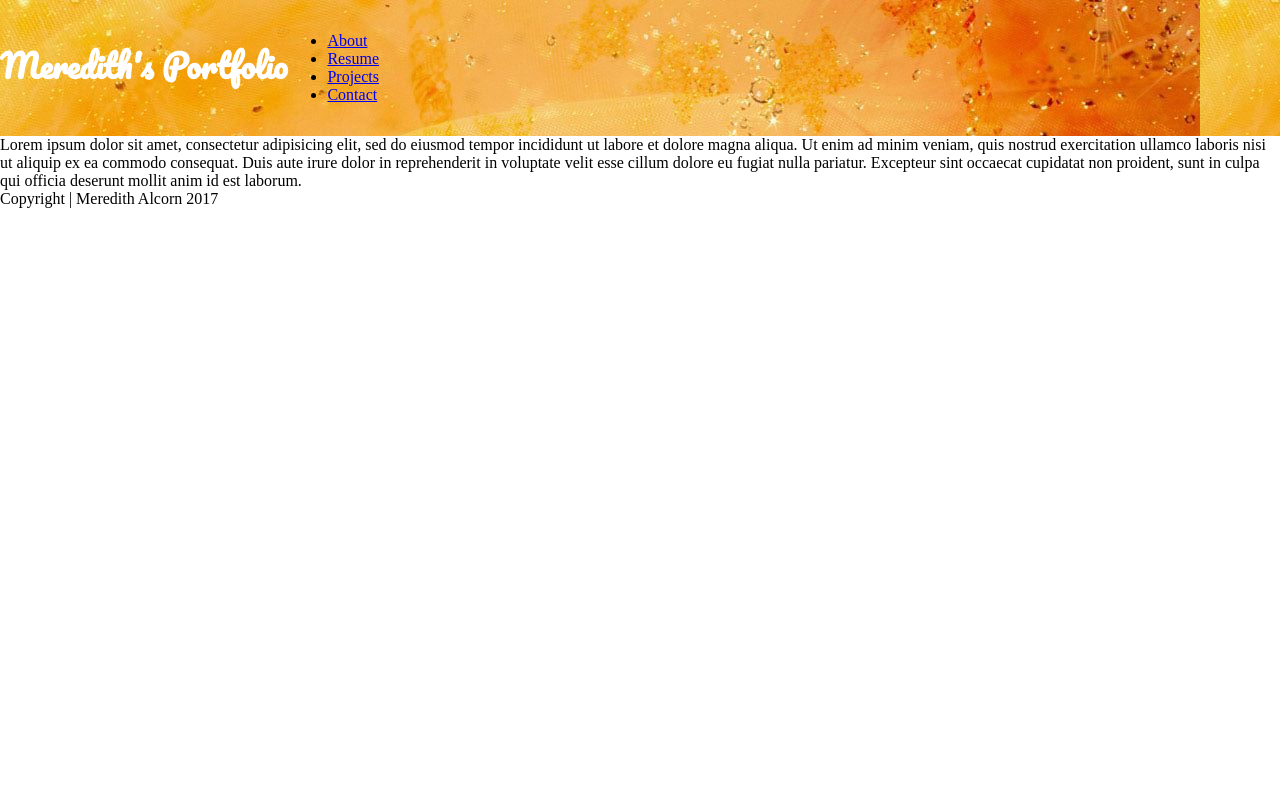
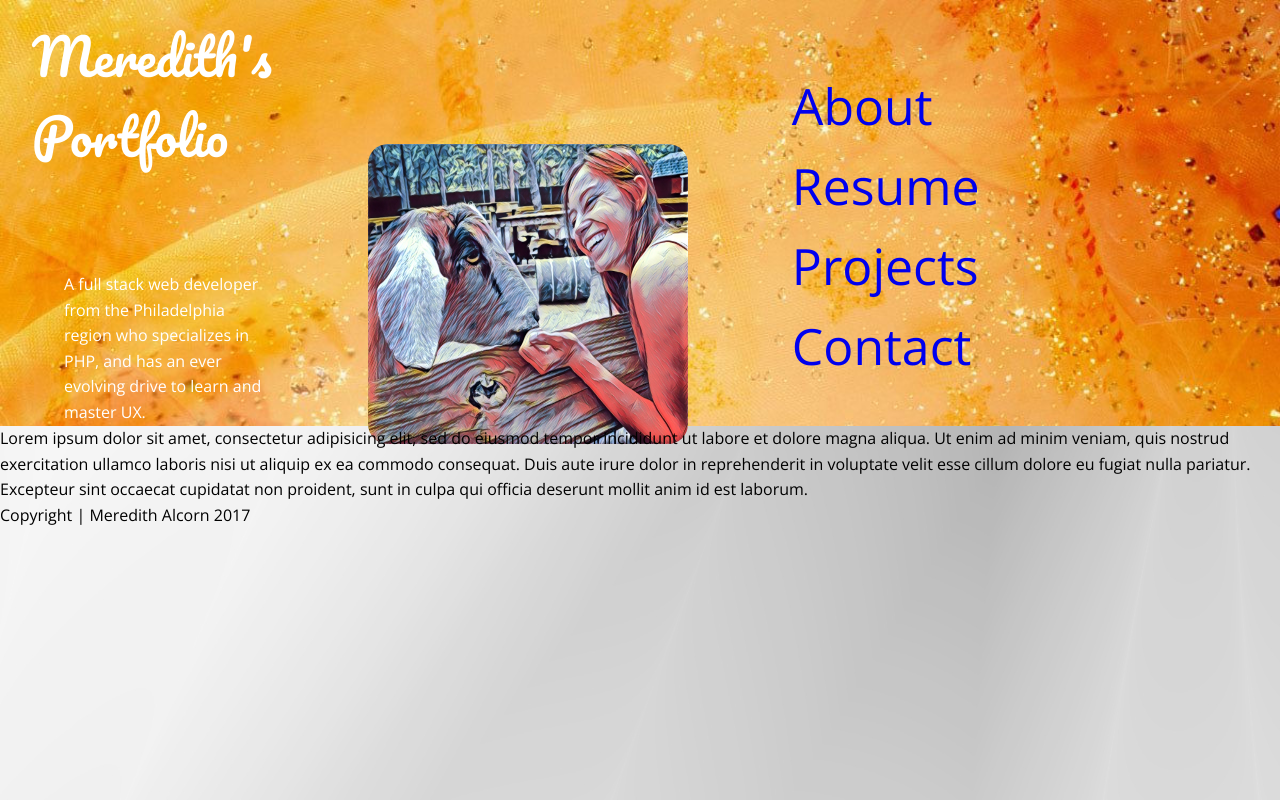
Before and after one commit to meredithalcorn/portfolio, a plain HTML site: page index.html in a window 1280 px wide. Drawn offline with nearby package versions, Linux system fonts and the light colour scheme.

Commit message:
add photo to nav bar and minor stylistic changes, add background image for body

```diff
--- a/css/style.css
+++ b/css/style.css
@@ -1,20 +1,60 @@
 body {
+    background-image: url("gray-portfolio.jpg");
+    line-height: 1.6;
     margin: 0;
+    font-family: Open Sans;
+}
+
+a {
+    text-decoration: none;
 }
 
 /* Navigation Bar Contents */
 
 .nav-bar {
     background-image: url("portfolio-background.jpg");
+    background-repeat: no-repeat;
+    background-size: cover;
     display: flex;
     padding: 1em 0;
+    height: 394px;
+    width: auto;
 }
 
-#about {
 
+.nav-bar img {
+    postion: fixed;
+    margin-top: 10%;
+    margin-left: 5%;
+    border-radius: 20px;
 }
-.nav-bar h1 {
+
+.nav-bar ul {
+    float: left;
+    margin-left: 5%;
+    width: 100%;
+    font-size: 50px;
+    list-style: none;
+}
+
+.nav-bar a:visited {
+    text-decoration: none;
     color: #fff;
+}
+
+.nav-bar #name {
+    margin-left: 2.5%;
+    margin-right: 2.5%;
     font-family: Pacifico;
-    text-align: center;
+    font-size: 50px;
+    color: #fff;
 }
+
+.nav-bar #brief-intro {
+    position: absolute;
+    width: 200px;
+    height: 50px;
+    margin-top: 20%;
+    margin-left: 5%;
+    color: #fff;
+}
--- a/index.html
+++ b/index.html
@@ -3,11 +3,14 @@
     <head>
         <link rel="stylesheet" type="text/css" href="css/style.css">
         <link href="https://fonts.googleapis.com/css?family=Pacifico" rel="stylesheet">
+        <link href="https://fonts.googleapis.com/css?family=Open+Sans" rel="stylesheet">
         <meta charset="utf-8">
         <title>Meredith Alcorn</title>
 
         <div class="nav-bar">
-            <h1>Meredith's Portfolio</h1>
+            <div id="name">Meredith's Portfolio</div>
+            <div id="brief-intro">A full stack web developer from the Philadelphia region who specializes in PHP, and has an ever evolving drive to learn and master UX.</div>
+            <img src="css/mere-goat.JPG" alt="Picture of Meredith with a goat" height="300" width="320">
             <ul>
                 <li id="about"><a href="#">About</a></li>
                 <li id="resume"><a href="#">Resume</a></li>
```
Also changed, not shown: css/gray-portfolio.jpg (added), css/mere-goat.JPG (added), 2 other files.
